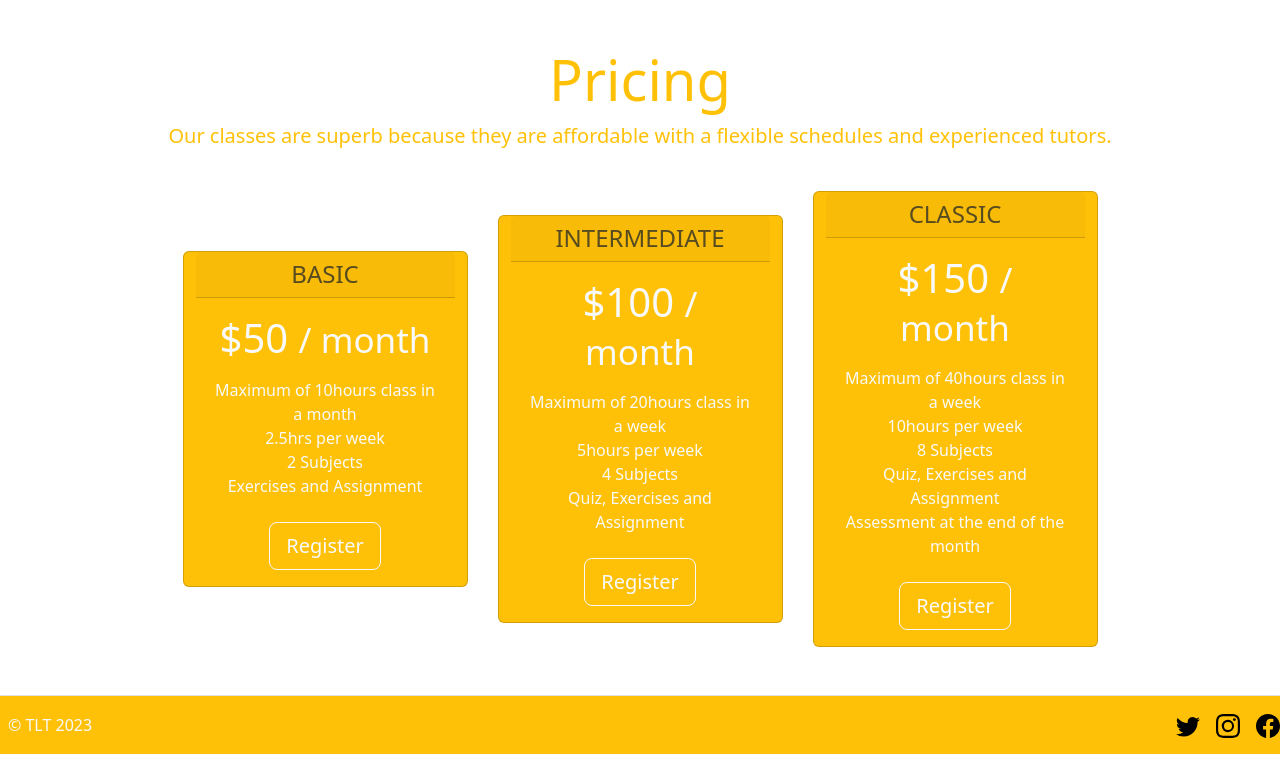
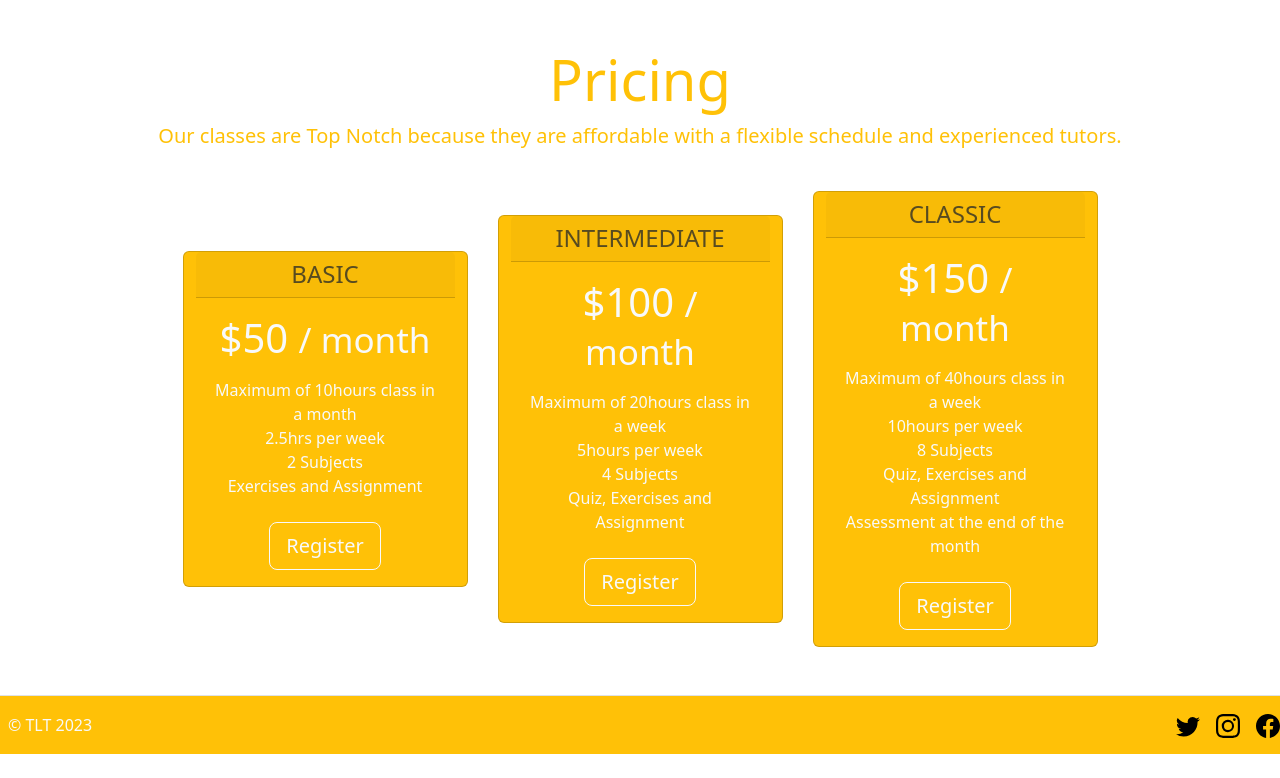
Before and after one commit to akinsanyaayodeji/TLT, a plain HTML site: page index.html in a window 1280 px wide. Shown: the part 853-1631 px from the top of the page. Drawn offline with nearby package versions, Linux system fonts and the light colour scheme.

Commit message:
Add files via upload

```diff
--- a/index.html
+++ b/index.html
@@ -196,8 +196,8 @@
       >
         <h1 class="display-4">Pricing</h1>
         <p class="lead">
-          Our classes are superb because they are affordable with a flexible
-          schedules and experienced tutors.
+          Our classes are Top Notch because they are affordable with a flexible
+          schedule and experienced tutors.
         </p>
       </div>
 
```
